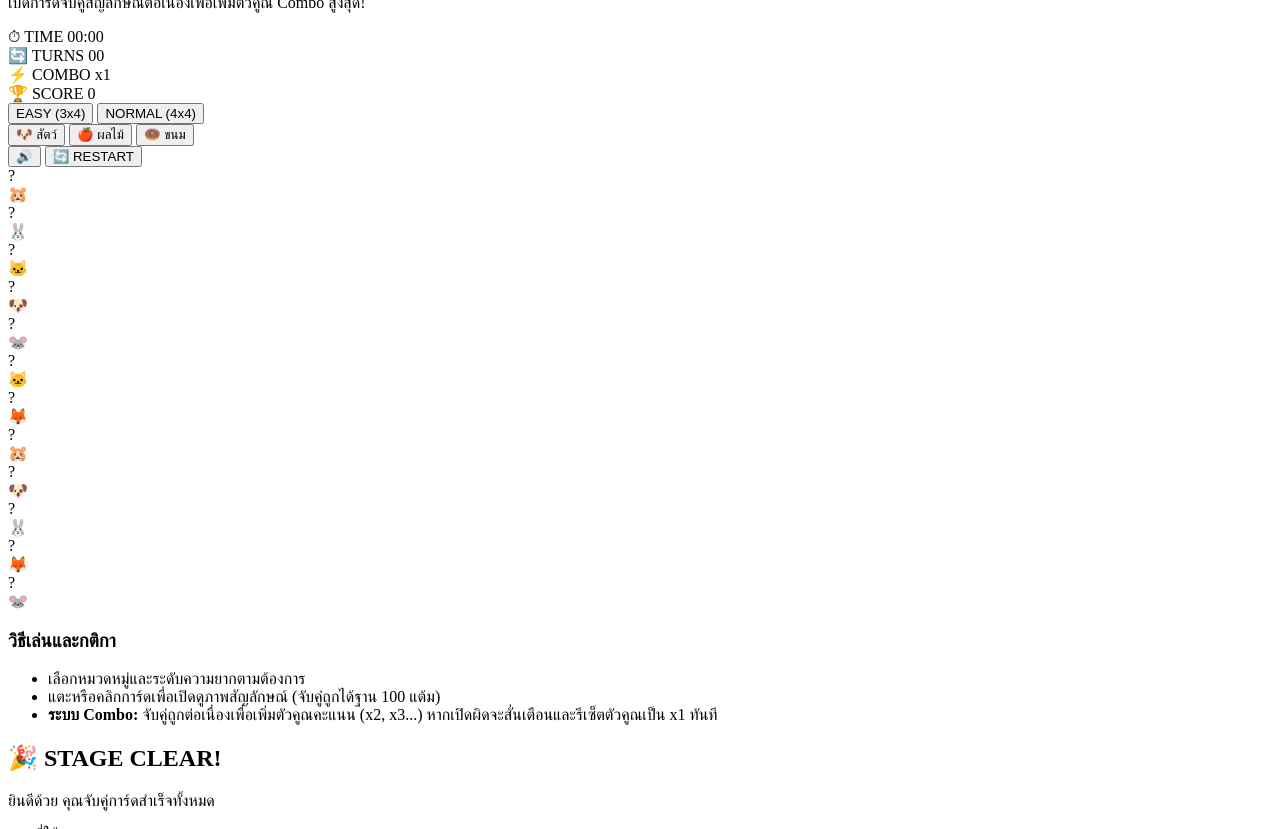
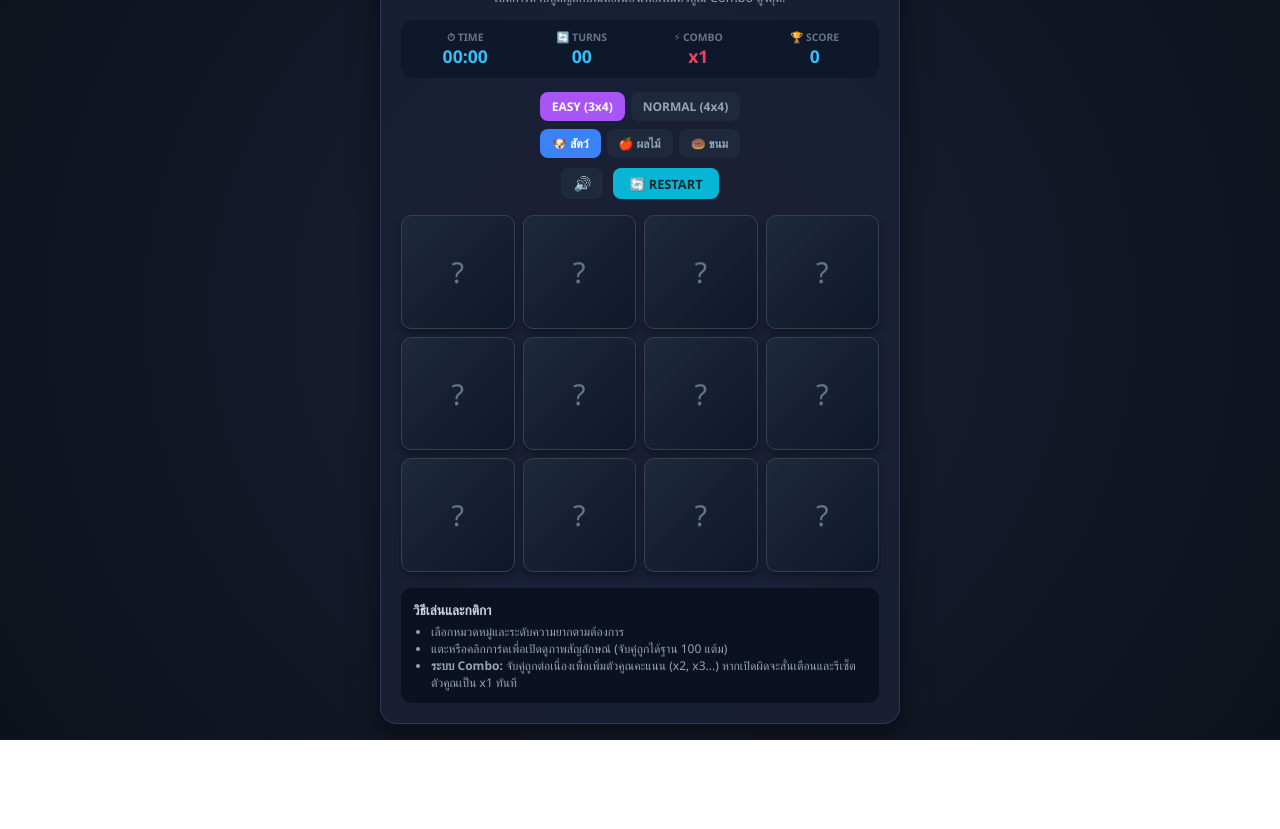
Before and after one commit to urqtfez/memory-card-game, a plain HTML site: page index.html in a window 1280 px wide. Shown: the part 112-941 px from the top of the page. After the commit the page ends 852 px from the top, so only its background shows below. Drawn offline with Linux system fonts and the light colour scheme.

Commit message:
Update style.css

```diff
--- a/style.css
+++ b/style.css
@@ -1,83 +1,291 @@
-<!DOCTYPE html>
-<html lang="th">
-<head>
-  <meta charset="UTF-8">
-  <meta name="viewport" content="width=device-width, initial-scale=1.0">
-  <title>เกมจับคู่การ์ดความจำ (Memory Match)</title>
-  <link rel="stylesheet" href="style.css">
-</head>
-<body>
-  <div class="game-container">
-    <header>
-      <div class="badge">ARCADE COMBO</div>
-      <h1>เกมจับคู่การ์ดความจำ</h1>
-      <p class="subtitle">เปิดการ์ดจับคู่สัญลักษณ์ต่อเนื่องเพื่อเพิ่มตัวคูณ Combo สูงสุด!</p>
-    </header>
+* {
+  box-sizing: border-box;
+  margin: 0;
+  padding: 0;
+  font-family: 'Segoe UI', Tahoma, Geneva, Verdana, sans-serif;
+  user-select: none;
+}
 
-    <div class="stats-board">
-      <div class="stat-box">
-        <span class="stat-label">⏱ TIME</span>
-        <span class="stat-value" id="time">00:00</span>
-      </div>
-      <div class="stat-box">
-        <span class="stat-label">🔄 TURNS</span>
-        <span class="stat-value" id="turns">00</span>
-      </div>
-      <div class="stat-box combo-box">
-        <span class="stat-label">⚡ COMBO</span>
-        <span class="stat-value" id="combo">x1</span>
-      </div>
-      <div class="stat-box">
-        <span class="stat-label">🏆 SCORE</span>
-        <span class="stat-value" id="score">0</span>
-      </div>
-    </div>
+body {
+  background: radial-gradient(circle at center, #1b2038 0%, #0d111a 100%);
+  color: #ffffff;
+  min-height: 100vh;
+  display: flex;
+  justify-content: center;
+  align-items: center;
+  padding: 16px;
+}
 
-    <!-- แผงเลือกความยากและหมวดหมู่ -->
-    <div class="controls-panel">
-      <div class="selector-group">
-        <div class="btn-group">
-          <button class="btn-opt btn-diff active" data-diff="easy">EASY (3x4)</button>
-          <button class="btn-opt btn-diff" data-diff="normal">NORMAL (4x4)</button>
-        </div>
-        <div class="btn-group">
-          <button class="btn-opt btn-cat active" data-cat="animals">🐶 สัตว์</button>
-          <button class="btn-opt btn-cat" data-cat="fruits">🍎 ผลไม้</button>
-          <button class="btn-opt btn-cat" data-cat="sweets">🍩 ขนม</button>
-        </div>
-      </div>
-      <div class="action-group">
-        <button id="soundToggle" class="btn-icon" title="เปิด/ปิดเสียง">🔊</button>
-        <button id="restartBtn" class="btn-restart">🔄 RESTART</button>
-      </div>
-    </div>
+.game-container {
+  width: 100%;
+  max-width: 520px;
+  background: rgba(26, 32, 53, 0.85);
+  border: 1px solid #2d3758;
+  border-radius: 16px;
+  padding: 20px;
+  box-shadow: 0 10px 30px rgba(0, 0, 0, 0.5);
+  text-align: center;
+}
 
-    <div class="grid-container" id="grid"></div>
+header h1 {
+  font-size: 1.4rem;
+  margin-top: 6px;
+  letter-spacing: 0.5px;
+}
 
-    <section class="instructions">
-      <h3>วิธีเล่นและกติกา</h3>
-      <ul>
-        <li>เลือกหมวดหมู่และระดับความยากตามต้องการ</li>
-        <li>แตะหรือคลิกการ์ดเพื่อเปิดดูภาพสัญลักษณ์ (จับคู่ถูกได้ฐาน 100 แต้ม)</li>
-        <li><strong>ระบบ Combo:</strong> จับคู่ถูกต่อเนื่องเพื่อเพิ่มตัวคูณคะแนน (x2, x3...) หากเปิดผิดจะสั่นเตือนและรีเซ็ตตัวคูณเป็น x1 ทันที</li>
-      </ul>
-    </section>
-  </div>
+.badge {
+  display: inline-block;
+  font-size: 0.7rem;
+  background: #2563eb;
+  color: #fff;
+  padding: 2px 10px;
+  border-radius: 20px;
+  font-weight: bold;
+}
 
-  <div class="modal-overlay" id="winModal">
-    <div class="modal-content">
-      <h2>🎉 STAGE CLEAR!</h2>
-      <p>ยินดีด้วย คุณจับคู่การ์ดสำเร็จทั้งหมด</p>
-      <div class="modal-stats">
-        <div>เวลาที่ใช้: <span id="finalTime">00:00</span></div>
-        <div>จำนวนครั้งที่เปิด: <span id="finalTurns">0</span></div>
-        <div>Combo สูงสุด: <span id="finalCombo">x1</span></div>
-        <div>คะแนนรวม: <span id="finalScore" class="highlight">0</span></div>
-      </div>
-      <button id="playAgainBtn" class="btn-modal">เล่นใหม่อีกครั้ง</button>
-    </div>
-  </div>
+.subtitle {
+  font-size: 0.8rem;
+  color: #94a3b8;
+  margin-top: 4px;
+  margin-bottom: 14px;
+}
 
-  <script src="script.js"></script>
-</body>
-</html>
+.stats-board {
+  display: grid;
+  grid-template-columns: repeat(4, 1fr);
+  gap: 8px;
+  background: #0f172a;
+  padding: 10px;
+  border-radius: 12px;
+  margin-bottom: 14px;
+}
+
+.stat-box {
+  display: flex;
+  flex-direction: column;
+}
+
+.stat-label {
+  font-size: 0.65rem;
+  color: #64748b;
+  font-weight: bold;
+}
+
+.stat-value {
+  font-size: 1.1rem;
+  font-weight: bold;
+  color: #38bdf8;
+}
+
+.combo-box .stat-value {
+  color: #f43f5e;
+}
+
+.controls-panel {
+  display: flex;
+  flex-direction: column;
+  gap: 10px;
+  margin-bottom: 16px;
+}
+
+.selector-group {
+  display: flex;
+  flex-direction: column;
+  gap: 8px;
+}
+
+.btn-group {
+  display: flex;
+  justify-content: center;
+  gap: 6px;
+  flex-wrap: wrap;
+}
+
+.action-group {
+  display: flex;
+  justify-content: center;
+  gap: 10px;
+}
+
+button {
+  cursor: pointer;
+  border: none;
+  border-radius: 8px;
+  font-weight: bold;
+  transition: all 0.2s;
+}
+
+.btn-opt {
+  background: #1e293b;
+  color: #94a3b8;
+  padding: 6px 12px;
+  font-size: 0.75rem;
+}
+
+.btn-diff.active {
+  background: #a855f7;
+  color: #fff;
+}
+
+.btn-cat.active {
+  background: #3b82f6;
+  color: #fff;
+}
+
+.btn-icon {
+  background: #1e293b;
+  color: #fff;
+  padding: 6px 12px;
+  font-size: 0.9rem;
+}
+
+.btn-restart {
+  background: #06b6d4;
+  color: #042f2e;
+  padding: 6px 16px;
+  font-size: 0.8rem;
+}
+
+.btn-restart:hover {
+  background: #22d3ee;
+}
+
+.grid-container {
+  display: grid;
+  gap: 8px;
+  margin: 0 auto;
+  perspective: 1000px;
+}
+
+.grid-3x4 {
+  grid-template-columns: repeat(4, 1fr);
+  grid-template-rows: repeat(3, 1fr);
+}
+
+.grid-4x4 {
+  grid-template-columns: repeat(4, 1fr);
+  grid-template-rows: repeat(4, 1fr);
+}
+
+.card {
+  aspect-ratio: 1 / 1;
+  position: relative;
+  transform-style: preserve-3d;
+  transition: transform 0.4s;
+  cursor: pointer;
+}
+
+.card.flipped {
+  transform: rotateY(180deg);
+}
+
+.card-face {
+  position: absolute;
+  width: 100%;
+  height: 100%;
+  backface-visibility: hidden;
+  display: flex;
+  justify-content: center;
+  align-items: center;
+  border-radius: 10px;
+  font-size: 1.8rem;
+  box-shadow: 0 4px 6px rgba(0,0,0,0.3);
+}
+
+.card-front {
+  background: linear-gradient(135deg, #1e293b, #0f172a);
+  border: 1px solid #334155;
+  color: #64748b;
+}
+
+.card-back {
+  background: linear-gradient(135deg, #334155, #1e293b);
+  border: 2px solid #38bdf8;
+  transform: rotateY(180deg);
+}
+
+.card.matched .card-back {
+  border-color: #22c55e;
+  background: #064e3b;
+}
+
+.card.wrong .card-back {
+  border-color: #ef4444;
+  background: #450a0a;
+  animation: shake 0.5s ease-in-out;
+}
+
+@keyframes shake {
+  0%, 100% { transform: rotateY(180deg) translateX(0); }
+  20% { transform: rotateY(180deg) translateX(-8px); }
+  40% { transform: rotateY(180deg) translateX(8px); }
+  60% { transform: rotateY(180deg) translateX(-6px); }
+  80% { transform: rotateY(180deg) translateX(6px); }
+}
+
+.instructions {
+  margin-top: 16px;
+  padding: 12px;
+  background: #0b1120;
+  border-radius: 10px;
+  text-align: left;
+  font-size: 0.75rem;
+  color: #94a3b8;
+}
+
+.instructions h3 {
+  font-size: 0.85rem;
+  color: #cbd5e1;
+  margin-bottom: 4px;
+}
+
+.instructions ul {
+  padding-left: 18px;
+}
+
+.modal-overlay {
+  display: none;
+  position: fixed;
+  inset: 0;
+  background: rgba(0,0,0,0.75);
+  justify-content: center;
+  align-items: center;
+  z-index: 100;
+  padding: 16px;
+}
+
+.modal-overlay.show {
+  display: flex;
+}
+
+.modal-content {
+  background: #1e293b;
+  border: 1px solid #475569;
+  padding: 24px;
+  border-radius: 16px;
+  max-width: 320px;
+  width: 100%;
+  text-align: center;
+}
+
+.modal-stats {
+  margin: 16px 0;
+  font-size: 0.9rem;
+  color: #cbd5e1;
+  display: flex;
+  flex-direction: column;
+  gap: 6px;
+}
+
+.highlight {
+  color: #38bdf8;
+  font-weight: bold;
+}
+
+.btn-modal {
+  background: #22c55e;
+  color: #022c22;
+  padding: 10px 16px;
+  width: 100%;
+  font-size: 0.95rem;
+}
```
